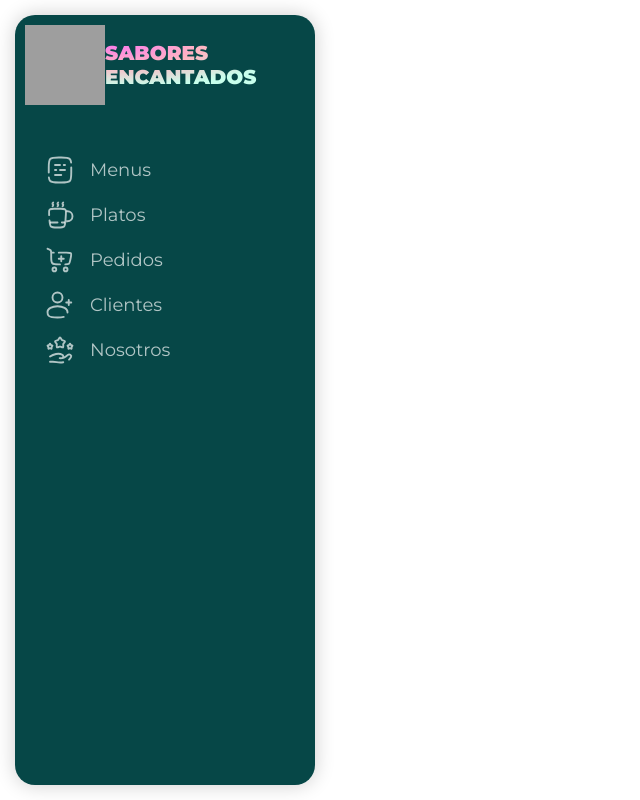
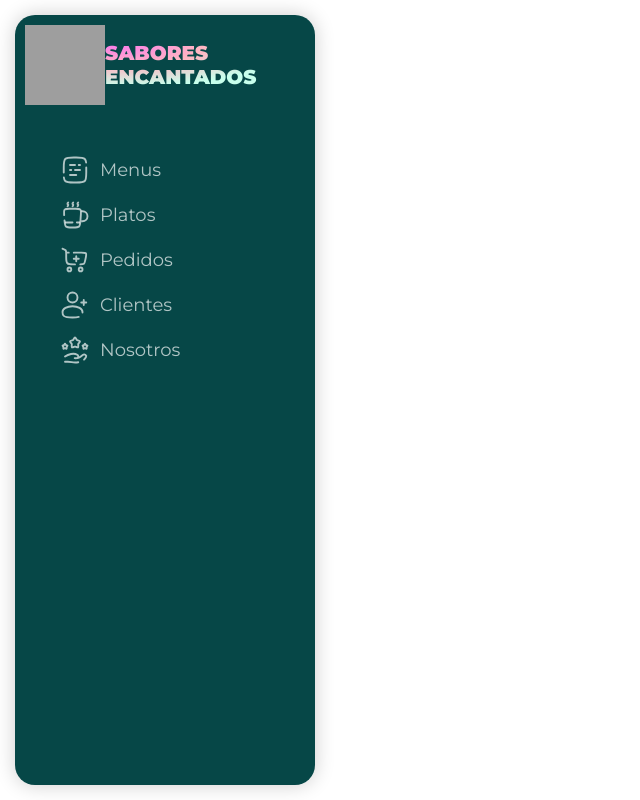
Before and after one commit to bymarium/11-angular-routing, an Angular app: page / in a window 1280 px wide. Shown: the whole page, without its empty margins (0-640 px from the left). Built offline with nearby package versions, Linux system fonts and the light colour scheme; grey boxes are pictures that could not be loaded.

Commit message:
adjust navigation link hover style

```diff
--- a/src/app/components/aside/item/item.component.scss
+++ b/src/app/components/aside/item/item.component.scss
@@ -3,7 +3,6 @@
   cursor: pointer;
   display: flex;
   align-items: center;
-  gap: 15px;
   font-size: 18px;
   color: rgba(255, 255, 255, 0.685);
   transition: color 1s ease;
@@ -11,18 +10,23 @@
   svg {
     width: 30px;
     height: 30px;
+    margin: 0 10px;
   }
 
   &:hover {
     color: white;
+    margin: 0;
 
     &::before {
-      content: "";
-      width: 5px;
-      height: 30px;
-      border-radius: 9px;
-      background-color: white;
+      background-color: #fff;
     }
+  }
+
+  &::before {
+    content: "";
+    width: 5px;
+    height: 30px;
+    border-radius: 8px;
   }
 }
 
```
